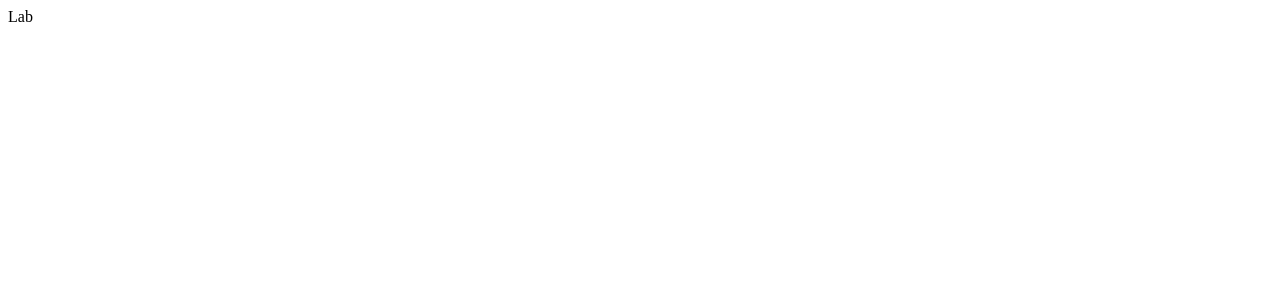
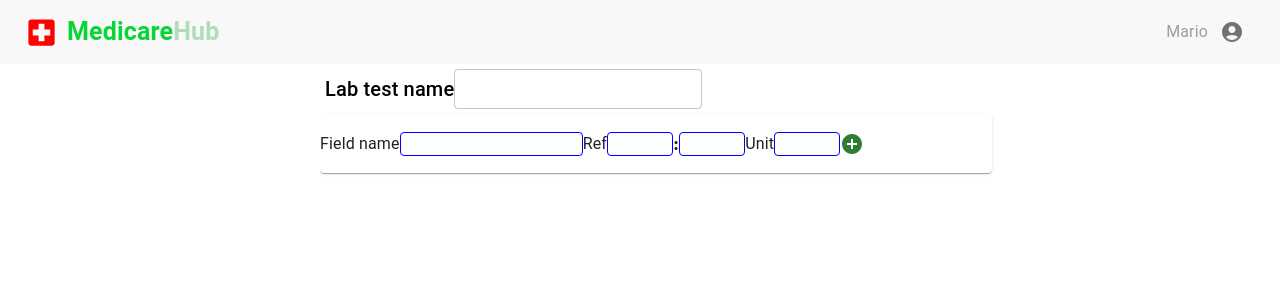
Before and after one commit to Bistec-UOM/MedicareHub_front, a React (Create React App) app in the folder front/: page /lab in a window 1280 px wide. Shown: the top 300 px of the page. Built offline with nearby package versions, Linux system fonts and the light colour scheme.

Commit message:
basic creation functions of test fileds

```diff
--- a/front/src/pages/Lab.js
+++ b/front/src/pages/Lab.js
@@ -1,7 +1,86 @@
-import React from 'react'
+import React, { useEffect, useState } from 'react'
+import {Card, Grid, Paper, TextField, Typography} from "@mui/material"
+import Navbar from '../components/navbar/Navbar'
+import AddCircleIcon from '@mui/icons-material/AddCircle';
+import HighlightOffIcon from '@mui/icons-material/HighlightOff';
 
 export default function Lab() {
+
+  useEffect(()=>{
+    document.body.style.margin = '0';
+   },[])
+
+  const [testField,setTestField]=useState([])
+
+  const [fieldName,setFieldName]=useState()
+  const [refMin,setRefMin]=useState()
+  const [refMax,setRefMax]=useState()
+  const [unit,setUnit]=useState()
+
+  const addTestField=()=>{
+    let dataSet={
+      'field':fieldName,'min':refMin,'max':refMax,'unit':unit
+    }
+    setTestField([...testField,dataSet])
+    setFieldName('')
+    setRefMin('')
+    setRefMax('')
+    setUnit('')
+  }
+
+  const deleteTestField=(f)=>{
+    setTestField(testField.filter((x)=>{return x.field!=f}))
+  }
+
   return (
-    <div>Lab</div>
+    <div>
+      <Navbar></Navbar>
+       <Grid container spacing={0} sx={{paddingTop:'64px',height:'100vh'}}>
+         <Grid item xs={3} style={{height:'100%'}}>
+
+         </Grid>
+         <Grid item xs={9} style={{height:'100%',overflowY:'scroll'}}>
+
+
+          <div style={{width:'100%',padding:'5px',display:'flex',alignItems:'center'}} square>
+            <Typography variant='h6'>Lab test name</Typography>
+            <TextField size='small'></TextField>
+          </div>
+
+
+          <Paper sx={{display:'flex',alignItems:'center',width:'70%'}}>
+            <div style={{display:'flex',alignItems:'center'}}>
+              <Typography sx={{fontSize:'16px'}}>Field name</Typography>
+              <input style={{height:'20px',borderRadius: '4px',border:'1px solid blue'}} onChange={(e)=>setFieldName(e.target.value)} value={fieldName}></input>
+            </div>
+            <div style={{display:'flex',alignItems:'center'}}>
+              <Typography sx={{fontSize:'16px'}}>Ref</Typography>
+              <input style={{height:'20px',borderRadius: '4px',border:'1px solid blue',width:'60px'}} type='number' onChange={(e)=>setRefMin(e.target.value)} value={refMin}></input>
+            <h3>:</h3>
+              <input style={{height:'20px',borderRadius: '4px',border:'1px solid blue',width:'60px'}} type='number' onChange={(e)=>setRefMax(e.target.value)} value={refMax}></input>
+            </div>
+            <div style={{display:'flex',alignItems:'center'}}>
+              <Typography sx={{fontSize:'16px'}}>Unit</Typography>
+              <input style={{height:'20px',borderRadius: '4px',border:'1px solid blue',width:'60px'}} onChange={(e)=>setUnit(e.target.value)} value={unit}></input>
+            </div>
+            <AddCircleIcon color='success' sx={{cursor:'pointer'}} onClick={addTestField}></AddCircleIcon>
+          </Paper>
+
+          {
+            testField.map((elm)=>{
+              return(
+              <div style={{display:'flex',width:'60%'}}>
+                  <Typography sx={{fontSize:'16px'}}>{elm.field}</Typography>
+                  <Typography sx={{fontSize:'16px'}}>{elm.min}</Typography>
+                  <Typography sx={{fontSize:'16px'}}>{elm.max}</Typography>
+                  <Typography sx={{fontSize:'16px'}}>{elm.unit}</Typography>
+                  <HighlightOffIcon color='error' sx={{cursor:'pointer'}} onClick={()=>deleteTestField(elm.field)} ></HighlightOffIcon>
+              </div>
+              )
+            })
+          }
+         </Grid>
+       </Grid>
+    </div>
   )
 }
```
